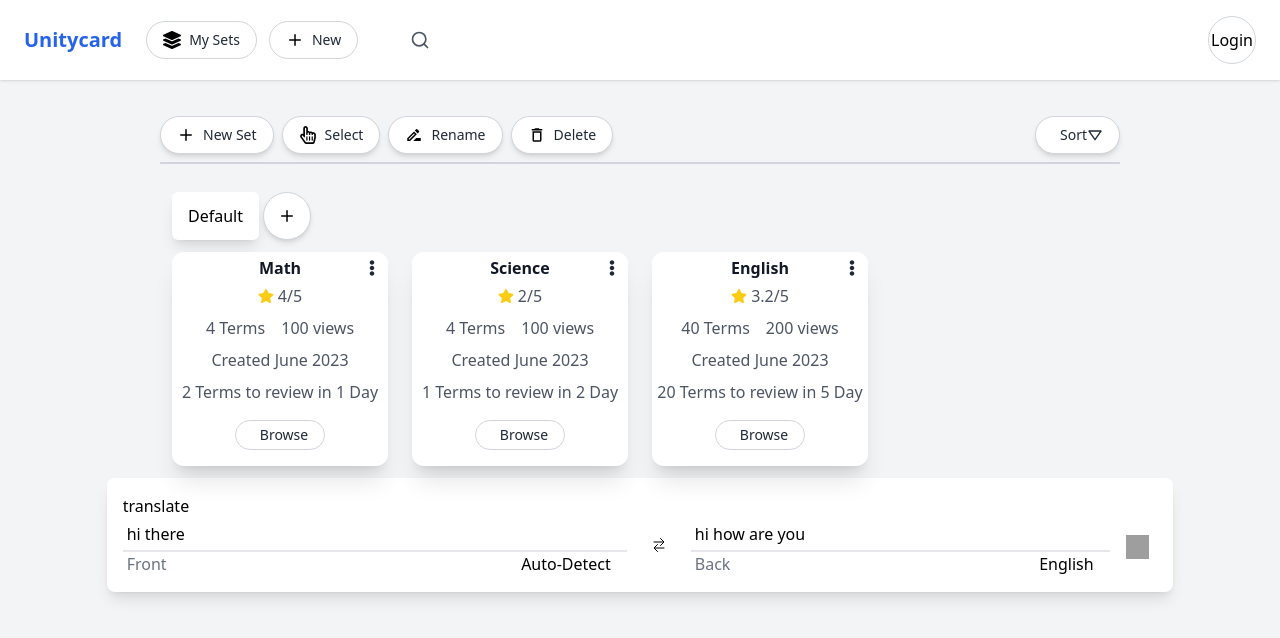
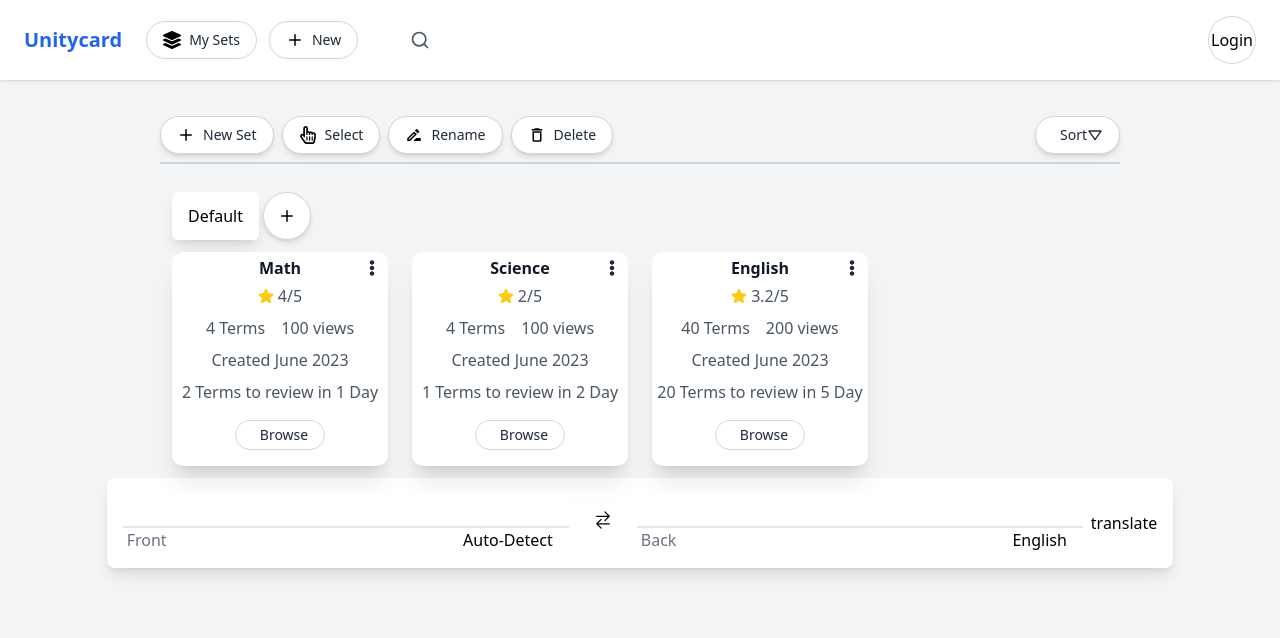
Before and after one commit to JayCenxx/forgetCurve, a React (Create React App) app in the folder forgetcurve_react/: page /CardSetStructure in a window 1280 px wide. Shown: the top 638 px of the page. Built offline with nearby package versions, Linux system fonts and the light colour scheme; grey boxes are pictures that could not be loaded.

Commit message:
swap button auto-detect

```diff
--- a/forgetcurve_react/src/components/cards/CardDetailsEdit.js
+++ b/forgetcurve_react/src/components/cards/CardDetailsEdit.js
@@ -1,95 +1,122 @@
 // CardDetailsEdit.js
-import React, { useEffect, useState } from "react";
+import React, { useCallback, useEffect, useState } from "react";
 import translateServ from "../../services/translationServ";
 import LangDropdown from "../dropDownMenu/LangDropDown";
 import useLangCodeStore from "../../stores/useLangCodeStore";
 import { IoSwapHorizontal } from "react-icons/io5";
+import { findLanguageWithLangCode } from "../../utils/LangCodeArray";
 
 const CardDetailsEdit = () => {
-  const [frontText, setFrontText] = useState("hi there");
-  const [backText, setBackText] = useState("hi how are you");
-const backLangCode=useLangCodeStore(i=>i.backLangCode)
-const frontLangCode=useLangCodeStore(i=>i.frontLangCode)
-const setFrontLangCode = useLangCodeStore(state => state.setFrontLangCode);
-const setBackLangCode = useLangCodeStore(state => state.setBackLangCode);
+  const [frontText, setFrontText] = useState("");
+  const [backText, setBackText] = useState("");
+  const {backLangCode,frontLangCode,setFrontLangCode,setBackLangCode} = useLangCodeStore();
+  // this is the problem
 
-const handleSwap=()=>{
-  // swap text
-  setFrontText(backText);
-  setBackText(frontText)
-// swap langugage & langCode
-  setFrontLangCode(backLangCode)
-  setBackLangCode(frontLangCode)
-}
+  const handleSwap = () => {
+    // Temporary variables to hold the new values
+    const newFrontLangCode = backLangCode;
+    let newBackLangCode = frontLangCode;
+
+    // Check if the language was auto-detected and update accordingly
+    if (frontLangCode.language === "Auto-Detect") {
+      // when the swap button is pressed, assume it detected its English, i want to replace Auto-Detect with English
+      //swap to the back, ex. Japanese - English,  instead of  Japanese - Auto Detect
+      newBackLangCode = {
+        ...frontLangCode,
+        language: findLanguageWithLangCode(frontLangCode.langCode),
+      };
+    }
+
+    // Set the new values to state
+    setFrontText(backText);
+    setBackText(frontText);
+    setFrontLangCode(newFrontLangCode);
+    setBackLangCode(newBackLangCode);
+  };
 
 
- //need the frontText & target translated language type
-  const handleTranslation = async (frontText, frontLangCode, backLangCode) => {
+  //need the frontText & target translated language type
+  const handleTranslation =useCallback( async (
+    tempFrontText,
+    tempfrontLangCode,
+    tempbackLangCode) => {
+    try {
+      const result = await translateServ(
+        tempFrontText,
+        tempfrontLangCode,
+        tempbackLangCode
+      );
+      // if it's Not auto-detect it wont have .front
+      if (!result.front) {
+        // langCode ex 'en' ll be return, just wanna store it somewhere, so i can find "english" in the array
+        setFrontLangCode({
+          ...frontLangCode,
+          langCode: result.detectedLanguageCode,
+        });
+      }
 
-    try {
-      const result = await translateServ(frontText, frontLangCode, backLangCode);
       setBackText(result.translatedText);
     } catch (error) {
       console.error("Error at handling translation:", error);
+      alert("Translation failed. Please try again later.");
     }
-  };
+  },[frontLangCode])
 
   return (
     <main className=" p-4 rounded-lg shadow-lg w-10/12 mx-auto bg-white">
       {/* create a flex container */}
-      <section>
-        {/* send backText the langcode backText to this button  */}
-        <button onClick={() => handleTranslation(frontText, frontLangCode.langCode,backLangCode.langCode)}>
-          translate
-        </button>
-      </section>
 
-      <section className="flex items-center">
+      <main className="flex items-center">
         {/* frontText */}
-        <div className="flex flex-col basis-6/12">
+        <section className="flex flex-col basis-6/12">
           <input
             type="text"
             className="mr-2 p-1 border-b-2 border-dash focus:outline-none flex-grow"
             value={frontText}
-            onChange={e => setFrontText(e.target.value)}
-            placeholder="Front"
+            onChange={(e) => setFrontText(e.target.value)}
+            placeholder=""
           />
           <div className="flex justify-between">
-              <h1 className="ml-1 text-gray-500">Front</h1>
-              <LangDropdown isAutoDetectFront={true}/>
+            <h1 className="ml-1 text-gray-500">Front</h1>
+            <LangDropdown isAutoDetectFront={true} />
           </div>
-        </div>
-        <div className="mr-6 ml-4">
+        </section>
+        <section className="mr-6 ml-4 text-xl">
           <button onClick={handleSwap}>
-          <IoSwapHorizontal/>
+            <IoSwapHorizontal />
           </button>
-        </div>
+        </section>
         {/* backText */}
-        <div className="flex flex-col basis-5/12">
+        <section className="flex flex-col basis-6/12">
           <input
             type="text"
             className="mr-2 p-1 border-b-2 border-dash focus:outline-none flex-grow"
             value={backText}
-            onChange={e => setBackText(e.target.value)}
-            placeholder="Back"
+            onChange={(e) => setBackText(e.target.value)}
+            placeholder=""
           />
           <div className="flex justify-between">
-          <h1 className="ml-1 text-gray-500">Back</h1>
+            <h1 className="ml-1 text-gray-500">Back</h1>
 
-          <LangDropdown/>
+            <LangDropdown />
           </div>
-        </div>
+        </section>
 
-        {/* upload photo*/}
-        <div className="p-2">
-          {/* Replace with your actual image icon */}
-          <img
-            src="/path-to-your-image-icon.svg"
-            alt="Edit"
-            className="h-6 w-6"
-          />
-        </div>
-      </section>
+        <section>
+          {/* send backText the langcode backText to this button  */}
+          <button
+            onClick={() =>
+              handleTranslation(
+                frontText,
+                frontLangCode.langCode,
+                backLangCode.langCode
+              )
+            }
+          >
+            translate
+          </button>
+        </section>
+      </main>
     </main>
   );
 };
--- a/forgetcurve_react/src/components/dropDownMenu/LangDropDown.js
+++ b/forgetcurve_react/src/components/dropDownMenu/LangDropDown.js
@@ -6,15 +6,12 @@ import DropDownList from "./DropDownList";
 
 const LangDropdown = ({ isAutoDetectFront }) => {
   const [isOpen, setIsOpen] = useState(false);
-  const backLangCode=useLangCodeStore(i=>i.backLangCode)
-const frontLangCode=useLangCodeStore(i=>i.frontLangCode)
-  const setFrontLangCode = useLangCodeStore((state) => state.setFrontLangCode);
-  const setBackLangCode = useLangCodeStore((state) => state.setBackLangCode);
+const { backLangCode, frontLangCode, setFrontLangCode, setBackLangCode } = useLangCodeStore();
   const toggleDropdown = () => setIsOpen(!isOpen);
   const refs = useRef();
 
    const handleItemClick = (language, langCode) => {
-// language is the language display text, langCode is 'en' for ex
+// language is like "english" display text, langCode is 'en' for ex
     setIsOpen(false);
     if (isAutoDetectFront) {
       setFrontLangCode({language: language,langCode: langCode });
--- a/forgetcurve_react/src/stores/useLangCodeStore.js
+++ b/forgetcurve_react/src/stores/useLangCodeStore.js
@@ -2,7 +2,7 @@ import { create } from 'zustand';
 
 const useLangCodeStore = create(set => ({
   // by default front is Auto-Detect Language
-  frontLangCode:{
+frontLangCode:{
     "language":"Auto-Detect",
     "langCode":"auto"},
   backLangCode: {
--- a/forgetcurve_react/src/utils/LangCodeArray.js
+++ b/forgetcurve_react/src/utils/LangCodeArray.js
@@ -58,3 +58,13 @@ export const langCodeArray = [
     {"language": "Vietnamese", "langCode": "vi"},
     {"language": "Welsh", "langCode": "cy"}
   ];
+
+ const langCodeMap = langCodeArray.reduce((acc, { langCode, language }) => {
+  // ex, "en" : "English"
+    acc[langCode] = language;
+    return acc;
+  }, {});
+
+  export const findLanguageWithLangCode = (tempLangCode) => {
+    return langCodeMap[tempLangCode] || "";
+  }
```
Also changed, not shown: 1 other file (tests, documents, lock files or other folders).
